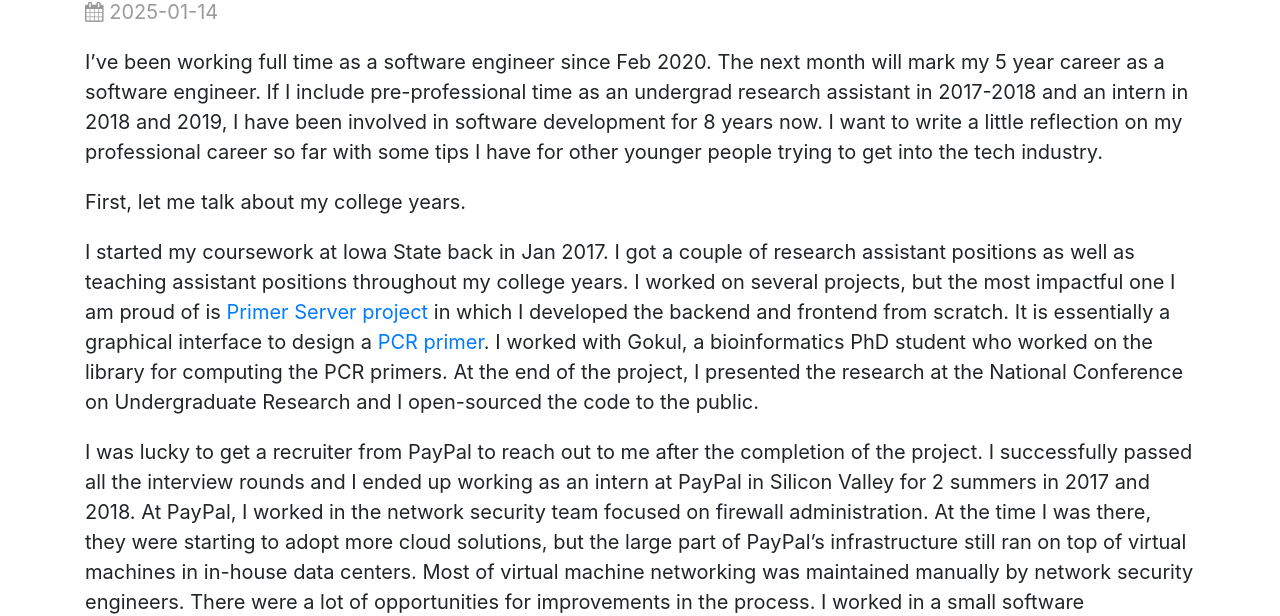
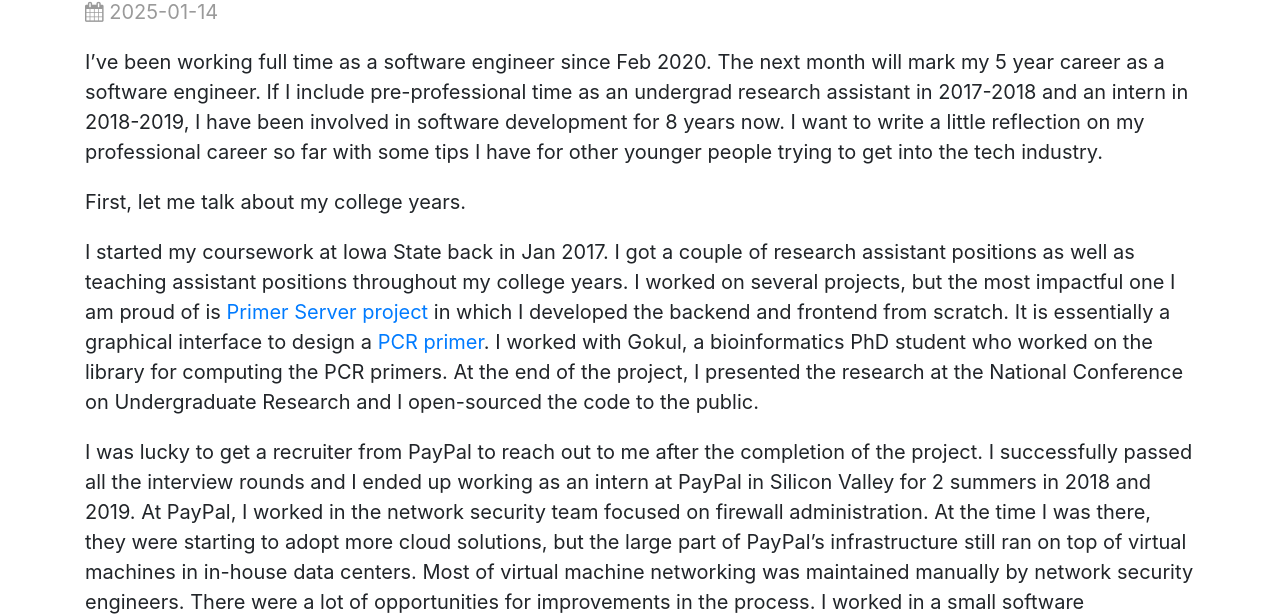
Before and after one commit to takasoft/takasoft.github.io, a Jekyll site: the page built from _posts/2025-01-14-5-year-reflection-as-software-engineer.md, in a window 1280 px wide and 1400 px high. Shown: the part 223-839 px from the top of the window. Built offline with Jekyll 4.4.1, drawn with Linux system fonts in a browser that asks for light colours; some of the changed text lies outside the part shown.

Commit message:
update 2025-01-14-5-year-reflection-as-software-engineer.md

```diff
--- a/_posts/2025-01-14-5-year-reflection-as-software-engineer.md
+++ b/_posts/2025-01-14-5-year-reflection-as-software-engineer.md
@@ -3,13 +3,13 @@ layout: post
 title: 5 year reflection of myself as a software engineer
 ---
 
-I've been working full time as a software engineer since Feb 2020. The next month will mark my 5 year career as a software engineer. If I include pre-professional time as an undergrad research assistant in 2017-2018 and an intern in 2018 and 2019, I have been involved in software development for 8 years now. I want to write a little reflection on my professional career so far with some tips I have for other younger people trying to get into the tech industry.
+I've been working full time as a software engineer since Feb 2020. The next month will mark my 5 year career as a software engineer. If I include pre-professional time as an undergrad research assistant in 2017-2018 and an intern in 2018-2019, I have been involved in software development for 8 years now. I want to write a little reflection on my professional career so far with some tips I have for other younger people trying to get into the tech industry.
 
 First, let me talk about my college years.
 
 I started my coursework at Iowa State back in Jan 2017. I got a couple of research assistant positions as well as teaching assistant positions throughout my college years. I worked on several projects, but the most impactful one I am proud of is [Primer Server project](https://takasoft.io/blog/ncur-primer-server) in which I developed the backend and frontend from scratch. It is essentially a graphical interface to design a [PCR primer](<https://en.wikipedia.org/wiki/Primer_(molecular_biology)>). I worked with Gokul, a bioinformatics PhD student who worked on the library for computing the PCR primers. At the end of the project, I presented the research at the National Conference on Undergraduate Research and I open-sourced the code to the public.
 
-I was lucky to get a recruiter from PayPal to reach out to me after the completion of the project. I successfully passed all the interview rounds and I ended up working as an intern at PayPal in Silicon Valley for 2 summers in 2017 and 2018. At PayPal, I worked in the network security team focused on firewall administration. At the time I was there, they were starting to adopt more cloud solutions, but the large part of PayPal's infrastructure still ran on top of virtual machines in in-house data centers. Most of virtual machine networking was maintained manually by network security engineers. There were a lot of opportunities for improvements in the process. I worked in a small software development focused on developing python automation and scripting around firewall administration. The main project I worked on as an intern was a web application to automate the firewall rule creation. The manual process was that internal customers cut a ticket to the team, and the engineers manually review the ticket and create the firewall rules in Palo Alto Network firewalls that run on the virtual machines. This process took several days. With the web application I worked on, this process time went down to a few hours.
+I was lucky to get a recruiter from PayPal to reach out to me after the completion of the project. I successfully passed all the interview rounds and I ended up working as an intern at PayPal in Silicon Valley for 2 summers in 2018 and 2019. At PayPal, I worked in the network security team focused on firewall administration. At the time I was there, they were starting to adopt more cloud solutions, but the large part of PayPal's infrastructure still ran on top of virtual machines in in-house data centers. Most of virtual machine networking was maintained manually by network security engineers. There were a lot of opportunities for improvements in the process. I worked in a small software development focused on developing python automation and scripting around firewall administration. The main project I worked on as an intern was a web application to automate the firewall rule creation. The manual process was that internal customers cut a ticket to the team, and the engineers manually review the ticket and create the firewall rules in Palo Alto Network firewalls that run on the virtual machines. This process took several days. With the web application I worked on, this process time went down to a few hours.
 
 PayPal at the time had an excellent internship program. I have a lot of good memories. I lived with other interns at a company-paid housing in a really nice neighborhood in San Jose. I went to a lot of events to network with other smart interns from all kinds of backgrounds. A cruise trip in San Francisco bay, a MLB match at Levi's Stadium, Santa Cruz amusement park, and even a disco party at San Jose science museum (one of the intern program managers was a professional DJ and they rented the whole museum at night!). The intern pay was pretty good, for my org, it was actually even better than other intern programs at other top companies such as Apple, Tesla and Amazon. PayPal seems to have gone downhill after my time, but I'm really glad that I was able to experience one of the best intern programs at that time.
 
```
